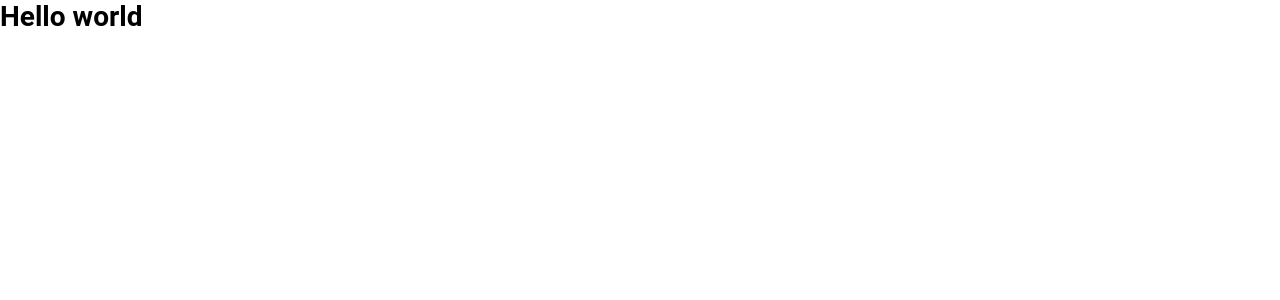
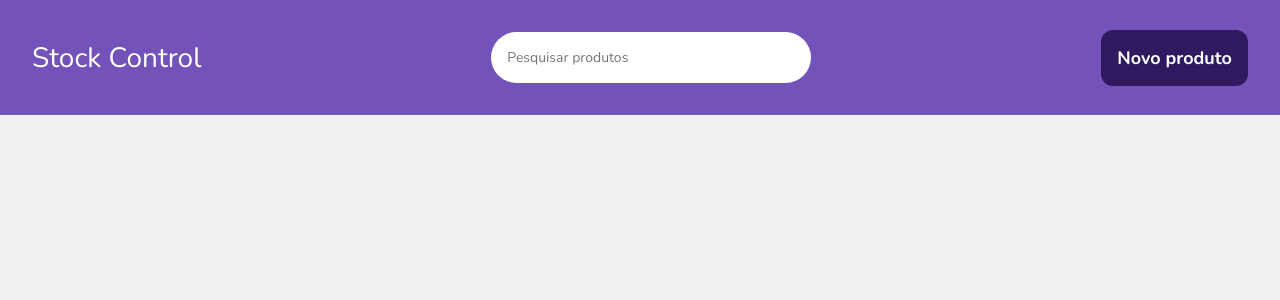
Before and after one commit to leoorlandin/CompreAqui-App, a React (Create React App) app in the folder frontend/: page / in a window 1280 px wide. Shown: the top 300 px of the page. Built offline with nearby package versions, Linux system fonts and the light colour scheme.

Commit message:
created initial header layout/create routo to new product page

```diff
--- a/frontend/public/index.html
+++ b/frontend/public/index.html
@@ -1,15 +1,22 @@
 <!DOCTYPE html>
 <html lang="en">
+
 <head>
   <meta charset="utf-8" />
   <link rel="icon" href="%PUBLIC_URL%/favicon.ico" />
   <meta name="viewport" content="width=device-width, initial-scale=1" />
   <meta name="theme-color" content="#000000" />
 
+  <link href="https://fonts.googleapis.com/css2?family=Nunito:wght@400;700&display=swap" rel="stylesheet">
+
+  <link href="https://fonts.googleapis.com/css2?family=Nunito:wght@400;700&family=Roboto:wght@400;500;700&display=swap" rel="stylesheet">
+
   <title>React App</title>
 </head>
+
 <body>
   <noscript>You need to enable JavaScript to run this app.</noscript>
   <div id="root"></div>
 </body>
+
 </html>
--- a/frontend/src/App.js
+++ b/frontend/src/App.js
@@ -1,15 +1,15 @@
 import React from 'react';
 
 import GlobalStyle from './styles/global';
+import Routes from './routes'
 
 
 function App() {
   return (
-    <div className="App">
-      <h1>Hello world</h1>
+    <>
       <GlobalStyle />
-
-    </div>
+      <Routes />
+    </>
   );
 }
 
--- /dev/null
+++ b/frontend/src/components/Header/index.js
@@ -0,0 +1,24 @@
+import React from 'react';
+import { Link } from 'react-router-dom';
+
+import * as S from './styles';
+
+const Header = () => {
+  return (
+    <S.Header>
+
+        <Link to="/">Stock Control</Link>
+
+
+        <input type="text" name="search" placeholder="Pesquisar produtos" />
+
+
+      <S.HeaderLinks>
+        <Link to="/create">Novo produto</Link>
+      </S.HeaderLinks>
+
+    </S.Header>
+  );
+};
+
+export default Header;
--- /dev/null
+++ b/frontend/src/components/Header/styles.js
@@ -0,0 +1,51 @@
+import styled from 'styled-components';
+
+export const Header = styled.div`
+  width: 100%;
+  display: flex;
+  align-items: center;
+  justify-content: space-between;
+  padding: 32px;
+  background: #7353ba;
+  color: #fff;
+  font-family: 'nunito';
+
+
+  & a {
+    font-weight: 400;
+    color: #fff;
+    text-decoration: none;
+    font-size: 28px;
+    box-sizing: border-box;
+  }
+
+  input {
+    width: 320px;
+    padding: 16px;
+    border-radius: 26px;
+    border: none;
+    font-family: 'nunito';
+    color: #0f1020;
+  }
+
+`;
+
+
+export const HeaderLinks = styled.div`
+
+
+  & a {
+    color: #fff;
+    text-decoration: none;
+    font-size: 18px;
+    font-weight: bold;
+    padding: 16px;
+    border-radius: 12px;
+    background: #2f195f;
+    transition: all 200ms ease-in-out;
+  }
+
+  a:hover {
+    opacity: 0.9;
+  }
+`;
--- a/frontend/src/pages/home/index.js
+++ b/frontend/src/pages/home/index.js
@@ -1,8 +1,12 @@
 import React from 'react';
+
+import Header from '../../components/Header';
 
 const Home = () => {
   return (
-    <h1>Component Home</h1>
+    <>
+      <Header />
+    </>
   )
 };
 
--- a/frontend/src/routes.js
+++ b/frontend/src/routes.js
@@ -1 +1,17 @@
 import React from 'react';
+
+import { BrowserRouter, Route } from 'react-router-dom';
+
+import Home from './pages/Home';
+import Create from './pages/Create';
+
+const Routes = () => {
+  return (
+    <BrowserRouter>
+      <Route path="/" exact component={Home} />
+      <Route path="/create" component={Create} />
+    </BrowserRouter>
+  );
+};
+
+export default Routes;
--- a/frontend/src/styles/global.js
+++ b/frontend/src/styles/global.js
@@ -9,7 +9,7 @@ export default createGlobalStyle`
   }
 
   body {
-    background: #FFFFFF;
+    background: #f1f1f1;
     -webkit-font-smoothing: antialiased !important;
   }
   body, input, button {
```
Lines whose indentation alone changed are shown as unchanged.
